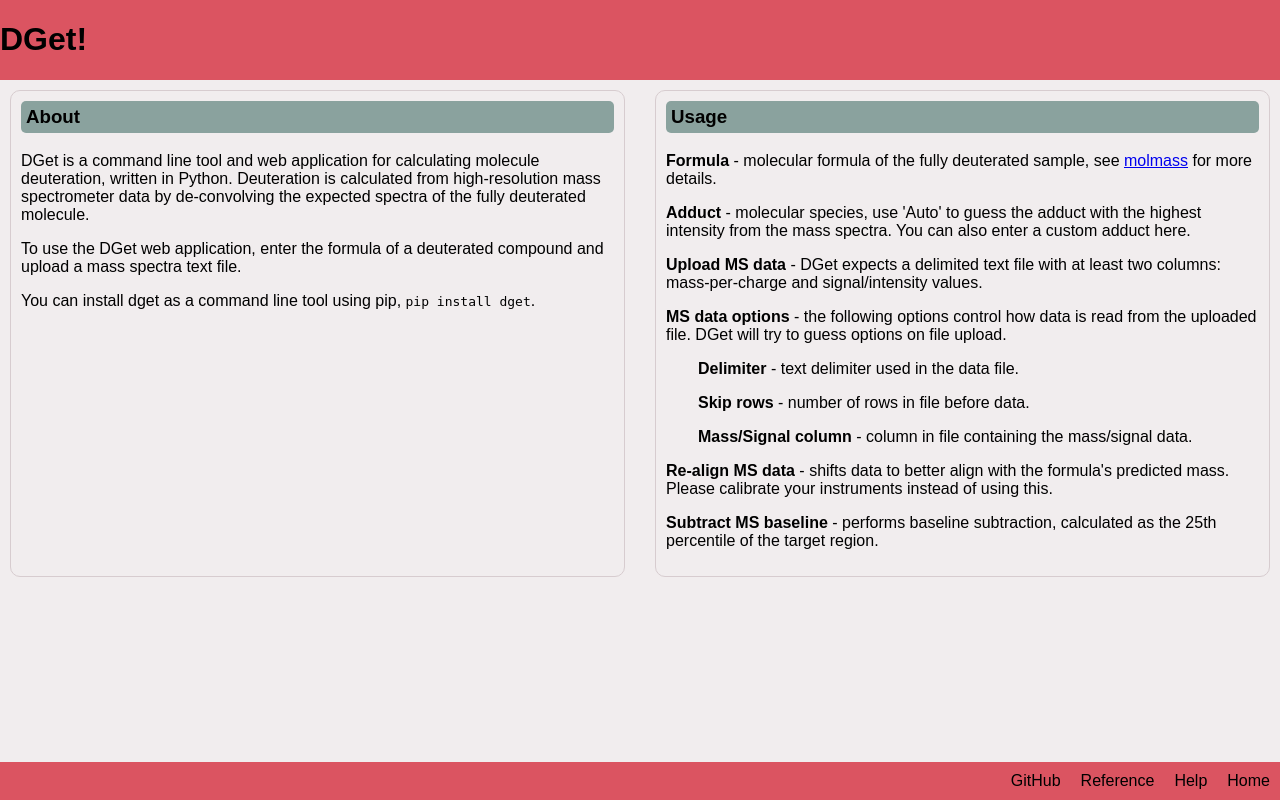
After one commit to djdt/dget, a Flask app: page /help in a window 1280 px wide. The commit adds this page. Run offline with Flask 2, Linux system fonts and the light colour scheme.

Commit message:
add help html

```diff
--- a/web/main.py
+++ b/web/main.py
@@ -35,7 +35,7 @@ def get_chart_values(dget: DGet) -> dict:
     dy /= dy.max()
 
     labels = np.empty(dx.size, dtype="U8")
-    labels[:dget.deuteration_states[-1]] = np.core.defchararray.add(
+    labels[: dget.deuteration_states[-1]] = np.core.defchararray.add(
         "D", np.arange(0, dget.deuteration_states[-1]).astype(str)
     )
 
@@ -51,6 +51,11 @@ def get_chart_values(dget: DGet) -> dict:
 @app.errorhandler(500)
 def handle_error(error):
     return {"error": str(error)}, 500
+
+
+@app.route("/help")
+def help():
+    return render_template("help.html", version=__version__)
 
 
 @app.route("/")
--- /dev/null
+++ b/web/templates/help.html
@@ -0,0 +1,34 @@
+<!doctype html>
+
+{% extends "layout.html" %}
+
+{% block content %}
+<div class="card" id="about">
+    <h3>About</h3>
+    <p>
+        DGet is a command line tool and web application for calculating molecule deuteration, written in Python.
+        Deuteration is calculated from high-resolution mass spectrometer data by de-convolving the
+        expected spectra of the fully deuterated molecule.
+    </p>
+    <p>
+        To use the DGet web application, enter the formula of a deuterated compound and upload a mass spectra text file.
+    </p>
+    <p>
+        You can install dget as a command line tool using pip, <code>pip install dget</code>.
+    </p>
+</div>
+<div class="card" id="usage">
+    <h3>Usage</h3>
+    <p><b>Formula</b> - molecular formula of the fully deuterated sample, see <a href="https://github.com/cgohlke/molass">molmass</a> for more details.</p>
+    <p><b>Adduct</b> - molecular species, use 'Auto' to guess the adduct with the highest intensity from the mass spectra. You can also enter a custom adduct here.</p>
+    <p><b>Upload MS data</b> - DGet expects a delimited text file with at least two columns: mass-per-charge and signal/intensity values.</p>
+    <p><b>MS data options</b> - the following options control how data is read from the uploaded file. DGet will try to guess options on file upload.</p>
+    <ul style="margin-left:2em">
+        <li><b>Delimiter</b> - text delimiter used in the data file.</li>
+        <li><b>Skip rows</b> - number of rows in file before data.</li>
+        <li><b>Mass/Signal column</b> - column in file containing the mass/signal data.</li>
+    </ul>
+    <p><b>Re-align MS data</b> - shifts data to better align with the formula's predicted mass. Please calibrate your instruments instead of using this.</p>
+    <p><b>Subtract MS baseline</b> - performs baseline subtraction, calculated as the 25th percentile of the target region.</p>
+</div>
+{% endblock %}
--- a/web/templates/layout.html
+++ b/web/templates/layout.html
@@ -20,7 +20,7 @@
 
             <footer class="footer">
                 <ul>
-                {% for href, caption in [("index.html", "Home"), ("help.html", "Help"), ("https://dget.readthedocs.io", "Reference"), ("https://github.com/djdt/dget", "GitHub")] %}
+                {% for href, caption in [("/", "Home"), ("help", "Help"), ("https://dget.readthedocs.io", "Reference"), ("https://github.com/djdt/dget", "GitHub")] %}
                     <li><a href="{{ href }}">{{ caption }}</a></li>
                 {% endfor %}
                 </ul>
```
